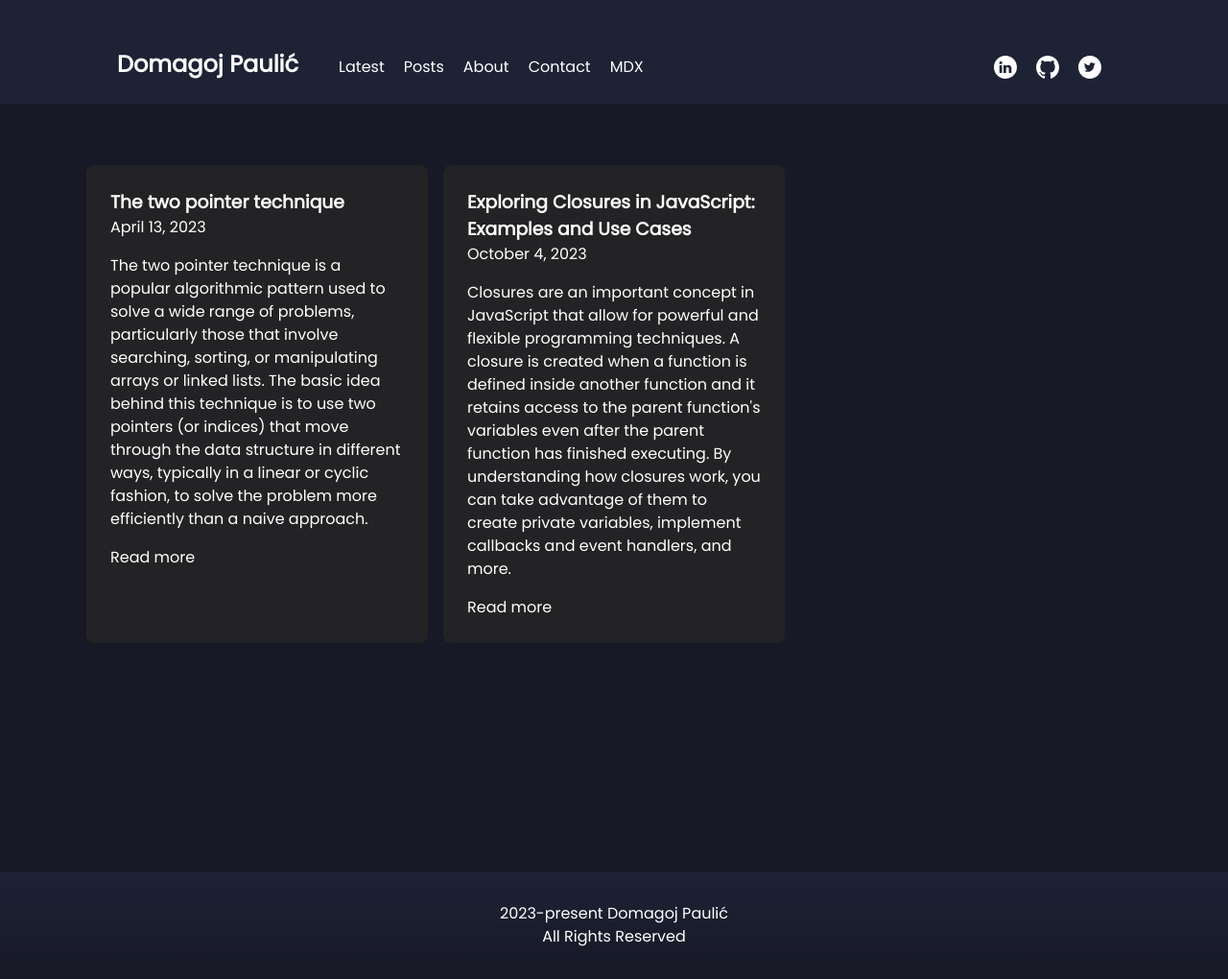
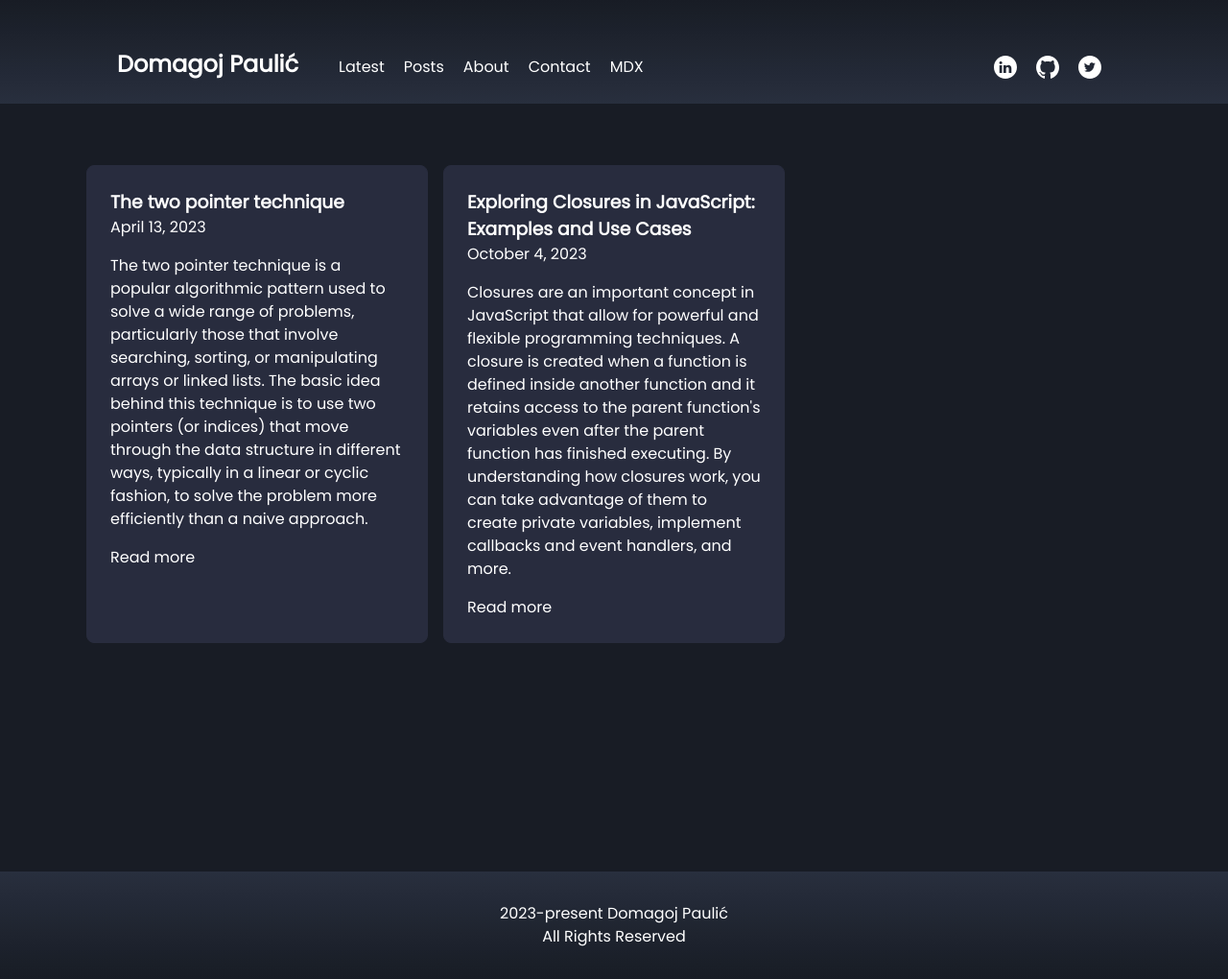
Before and after one commit to paulichdom/dom-blog, a Next.js app: page / in a window 1280 px wide. Shown: the whole page at 96% size. Built offline with nearby package versions, Linux system fonts and the light colour scheme.

Commit message:
add colors for theming, amend layout theme

```diff
--- a/src/components/Footer/Footer.tsx
+++ b/src/components/Footer/Footer.tsx
@@ -16,18 +16,14 @@ const StyledFooter = styled.footer`
   padding: 32px;
   background: linear-gradient(
     0deg,
-    #171926,
-    #181a27,
-    #181b29,
-    #191b2a,
-    #191c2b,
-    #1a1d2d,
-    #1a1e2e,
-    #1b1f2f,
-    #1b1f31,
-    #1c2032,
-    #1c2134,
-    #1d2235
+    #181c25,
+    #1a1f28,
+    #1c212c,
+    #1f242f,
+    #212733,
+    #232937,
+    #262c3a,
+    #282f3e
   );
 `;
 
--- a/src/components/Header/Header.tsx
+++ b/src/components/Header/Header.tsx
@@ -1,6 +1,5 @@
 import React from 'react';
 import styled from 'styled-components';
-import { ColorPalette } from '@/styles/constants';
 import LinkedInWhite from '../Icons/LinkedInWhite';
 import GithubWhite from '../Icons/GithubWhite';
 import TwitterWhite from '../Icons/TwitterWhite';
@@ -61,7 +60,17 @@ export default function Header() {
 
 const StyledHeaderWrapper = styled.div`
   max-width: 100%;
-  background-color: ${ColorPalette.darkBlue};
+  background: linear-gradient(
+    0deg,
+    #282f3e,
+    #262c3a,
+    #232937,
+    #212733,
+    #1f242f,
+    #1c212c,
+    #1a1f28,
+    #181c25
+  );
   position: sticky;
   top: -28px;
   z-index: 2;
--- a/src/components/Posts/PostItem.tsx
+++ b/src/components/Posts/PostItem.tsx
@@ -37,14 +37,14 @@ const PostCard = styled.div`
   cursor: pointer;
   border-radius: 8px;
   padding: 24px;
-  background-color: ${ColorPalette.softDown};
+  background-color: ${ColorPalette.spaceCadet};
   max-width: fit-content;
-  border: 1px solid ${ColorPalette.softDown};
+  border: 1px solid ${ColorPalette.spaceCadet};
   transition: border-color 250ms ease 0ms, background-color 0s ease;
 
   &:hover {
-    border-color: ${ColorPalette.red};
-    background-color: ${ColorPalette.softDownHover};
+    border-color: ${ColorPalette.pearSecondary};
+    background-color: ${ColorPalette.spaceCadetLight};
   }
 `;
 
--- a/src/styles/constants.ts
+++ b/src/styles/constants.ts
@@ -1,15 +1,30 @@
 export const ColorPalette = {
   darkBlue: 'hsl(228, 29%, 16%)',
-  compBlue: 'hsl(232, 25%, 12%)',
-  richBlack: '#071013',
+  compBlue: 'hsl(225, 100%, 12%)',
   honeyDew: 'hsl(120, 100%, 97%)',
-  jet: '#302B27',
-  prussianBlue: '#172A3A',
-  charcoal: '#364958',
-  coolGray: '#282E3A',
-  serenity: '#3D4957',
-  white: 'white',
+  jet: 'hsl(27, 10%, 17%)',
+  prussianBlue: 'hsl(207, 43%, 16%)',
+  coolGray: 'hsl(220, 18%, 19%)',
+  serenity: 'hsl(212, 18%, 29%)',
+  white: 'hsl(0, 0%, 100%)',
   softDown: 'hsla(240, 3%, 14%, 1)',
   softDownHover: 'hsla(240, 2%, 17%, 1)',
-  red: 'hsl(0, 85%, 57%)'
+  red: 'hsl(0, 85%, 57%)',
+  charcoal: 'hsl(221, 22%, 28%)',
+  spaceCadet: 'hsl(229, 22%, 20%)',
+  spaceCadetLight: 'hsl(229, 22%, 24%)',
+  delftBlue: 'hsl(230, 22%, 28%)',
+  ultraViolet: 'hsl(230, 22%, 48%)',
+  bitterSweet: 'hsl(359, 100%, 66%)',
+  springGreen: 'hsl(146, 81%, 55%)',
+  atomicTangerine: 'hsl(20, 89%, 72%)',
+  lightCyan: 'hsl(182, 82%, 93%)',
+  xanthous: 'hsl(40, 100%, 64%)',
+  icterine: 'hsl(61, 100%, 65%)',
+  sunset: 'hsl(31, 100%, 81%)',
+  teaGreen: 'hsl(116, 87%, 91%)',
+  rustyRed: 'hsl(354, 71%, 55%)',
+  madder: 'hsl(354, 71%, 36%)',
+  pear: 'hsl(61, 78%, 46%)',
+  pearSecondary: 'hsl(61, 78%, 52%)',
 };
--- a/src/styles/globals.css
+++ b/src/styles/globals.css
@@ -1,6 +1,7 @@
 :root {
-  --darkBlue: hsl(228, 29%, 16%);
-  --compBlue: hsl(232, 25%, 12%);
+  --gunMetal: 	hsl(221, 22%, 20%);
+  --raisinBlack: hsl(222, 21%, 12%);
+  --charcoal: hsl(221, 22%, 28%);
   --honeyDew: hsl(120, 100%, 97%);
   --white: hsl(0,0%,100%)
 }
@@ -34,7 +35,7 @@ body {
   line-height: 1.5;
   -webkit-font-smoothing: antialiased;
   font-family: 'Poppins', sans-serif;
-  background-color: var(--compBlue);
+  background-color: var(--raisinBlack);
   color: var(--white);
 }
 
```
